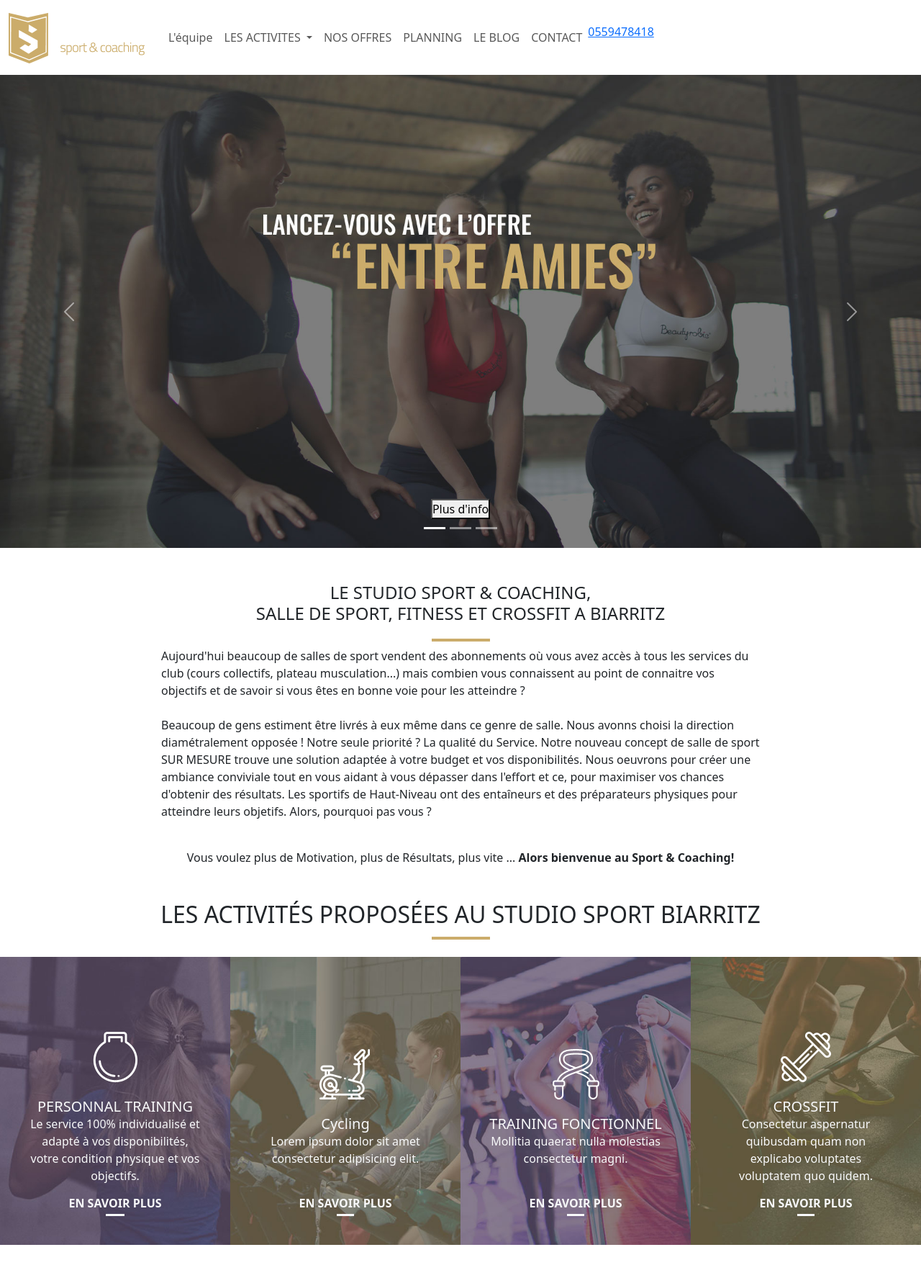
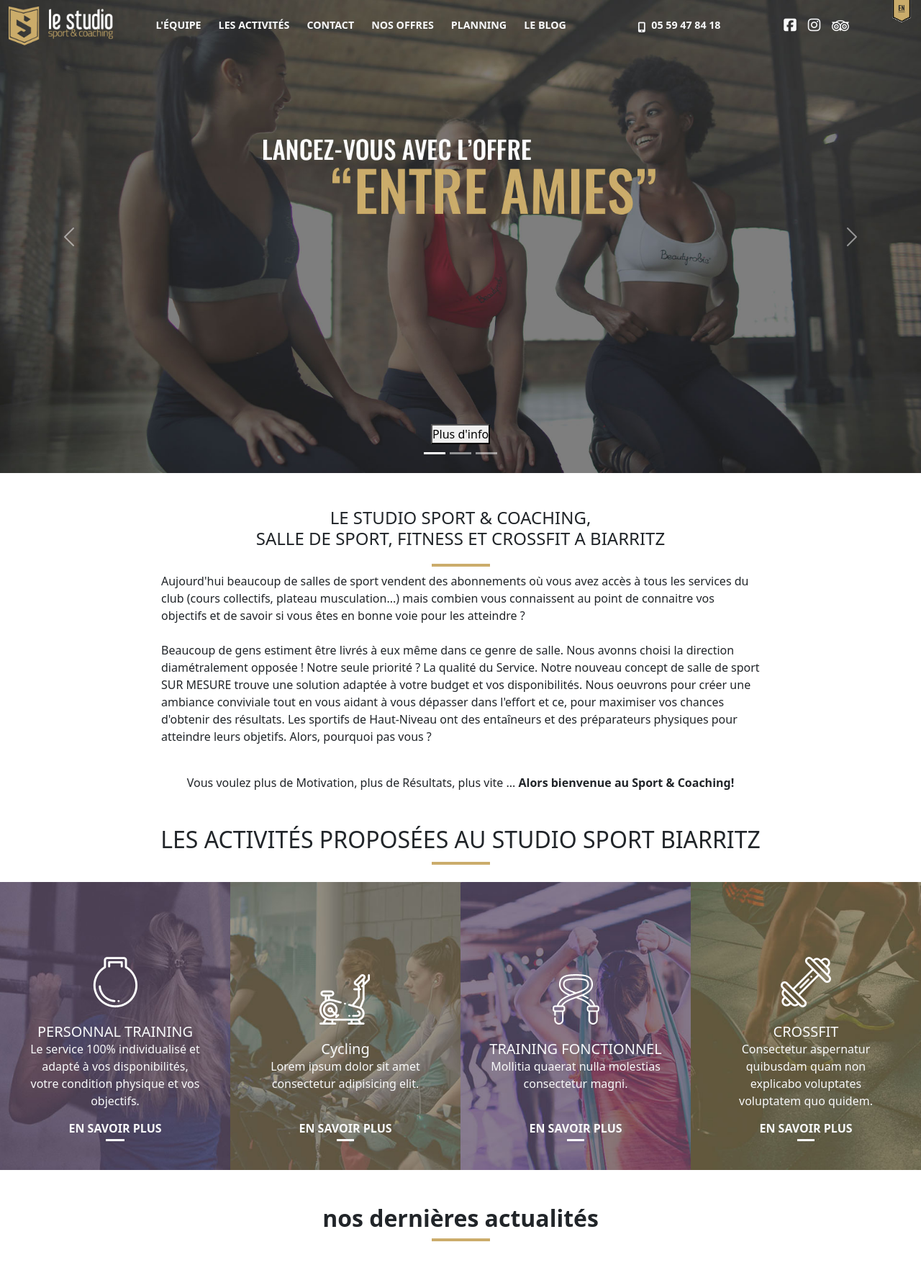
Before and after one commit to Yoann-SCELLIER/Projet-Sport, a PHP site: page / in a window 1280 px wide. Shown: the top 1775 px of the page at 72% size. Run offline with PHP 8.4, Linux system fonts and the light colour scheme; some libraries are stand-ins or nearby versions.

Commit message:
navbar terminée

```diff
--- a/CSS/style.css
+++ b/CSS/style.css
@@ -36,20 +36,27 @@
    text-align: end !important;
 }
 
-/*padding*/
+/* --- padding --- */
 .px-lg-6 {
    padding-right: 14rem !important;
    padding-left: 14rem !important;
 }
 
-/* FOND HTML */
-
-/* FOOTER */
-
 .p-10 {
    padding: 5rem;
 }
 
+/* FOND HTML */
+
+/* --- Footer--- */
+footer a:hover {
+   color: rgb(191, 148, 92) !important;
+}
+
+/* --- FIN Footer--- */
+
+
+/* --- Couleurs--- */
 .bg-gray {
    background-color: rgb(56, 55, 55);
 }
@@ -58,18 +65,9 @@
    background-color: rgb(216, 205, 205);
 }
 
+/* --- FIN Couleurs--- */
 
 
-footer a:hover {
-   color: rgb(191, 148, 92) !important;
-}
-
-/* .foot-hr::before {
-   content: '';
-   width: 10%;
-   border-bottom: 3px solid #ccc;
-   margin-right: 0.5em;
-  } */
 
 /* ---------- Section Activités ----------  */
 #act1 {
@@ -131,10 +129,6 @@ footer a:hover {
 /* ---------- FIN Section Activités ----------  */
 
 /* ---------- Section Actualités ----------  */
-
-
-
-
 .plus-hr a::after {
    content: '';
    border-bottom: solid;
@@ -148,9 +142,9 @@ footer a:hover {
    width: 100%;
 }
 
-.ending {
-   background: red;
-}
+
+/* ---------- FIN Section Actualités ----------  */
+
 /* boutton formulaire */
 
 .btn-form {
@@ -185,3 +179,54 @@ footer a:hover {
    border-radius: var(--bs-btn-border-radius);
    background-color: var(--bs-btn-bg);
 }
+
+/* --- navbar --- */
+
+.fs-xx {
+   font-size: calc(4px + 0.8vw )!important;
+
+}
+
+.w-xx {
+   width: calc(50px + 8vw  )!important ;
+   height: auto;
+}
+
+.w-bb {
+   width:  3vw !important ;
+}
+
+.navbar-toggler {
+   border: solid 1px !important;
+   color: #CBAC6B !important;
+   background-color: #CBAC6B !important;
+}
+
+.dropdown-menu {
+   border-radius: 0 !important;
+   background-color: black !important;
+}
+
+.dropdown-menu .dropdown-item:hover {
+   background-color: transparent !important;
+}
+
+.dropdown-content a:hover {
+   background-color: transparent;
+}
+
+
+
+.navbar-nav .nav-item:hover  {
+   background-color: #CBAC6B ;
+}
+
+header nav .dropdown-menu .dropdown-item a:hover {
+   color: #CBAC6B !important;
+}
+
+
+.navbar-nav .nav-item {
+   box-sizing: border-box;
+}
+/* --- FIN navbar --- */
--- a/index.html
+++ b/index.html
@@ -13,74 +13,76 @@
 
 <body>
 
-  <header class="header">
-    <nav class="navbar navbar-expand-lg navbar-light">
-      <div class="container-fluid">
-        <a class="navbar-brand" href="#"><img src="assets/img/icons/logo.png" /></a>
-        <button class="navbar-toggler" type="button" data-bs-toggle="collapse" data-bs-target="#navbarSupportedContent"
-          aria-controls="navbarSupportedContent" aria-expanded="false" aria-label="Toggle navigation">
+  <header>
+
+    <!-- bootstrap 5.3 navbar  -->
+
+    <nav class="navbar navbar-expand-lg position-absolute z-3 w-100 " aria-label="Thirteenth navbar example ">
+      <div class=" container-fluid position-absolute top-0">
+
+        <button class="navbar-toggler fs-xx" type="button" data-bs-toggle="collapse" data-bs-target="#navbarsExample11"
+          aria-controls="navbarsExample11" aria-expanded="false" aria-label="Toggle navigation">
           <span class="navbar-toggler-icon"></span>
         </button>
-        <div class="collapse navbar-collapse" id="navbarSupportedContent">
-          <ul class="navbar-nav me-auto mb-2 mb-lg-0">
-            <li class="nav-item dropdown">
-              <a class="nav-link" aria-current="page" href="#">L'équipe</a>
+        <a class="navbar-brand w-xx " href="index.html">
+          <img class="img-fluid " src="assets/img/icons/logo.png" alt="">
+        </a>
+
+        <div class="collapse navbar-collapse d-lg-flex justify-content-between  ps-3 " id="navbarsExample11">
+
+          <ul class="ps-2 navbar-nav justify-content-center align-items-start text-light ">
+            <li class="nav-item h-75 d-flex align-items-end ">
+              <a class="nav-link text-light fw-bold fs-xx   pt-2 mx-1  " aria-current="page" href="404.html" target="_blank">L'ÉQUIPE</a>
             </li>
-            <li class="nav-item dropdown">
-              <a class="nav-link dropdown-toggle" href="#" id="navbarDropdown" role="button" data-bs-toggle="dropdown"
-                aria-expanded="false">
-                LES ACTIVITES
-              </a>
-              <ul class="dropdown-menu" aria-labelledby="navbarDropdown">
-                <li><a class="dropdown-item" href="#">le cycling</a></li>
-                <li>
-                  <a class="dropdown-item" href="activité.html">le training fonctionnel</a>
+            <li class="nav-item h-75 d-flex align-items-end position-relative">
+              <a class="nav-link text-light fw-bold fs-xx mx-1" href="#" data-bs-toggle="dropdown"
+                aria-expanded="false">LES ACTIVITÉS</a>
+              <ul class="dropdown-menu mt-0 start-0 position-absolute">
+                <li class="dropdown-item fs-xx"><a class="text-light fw-bold text-decoration-none" href="404.html" target="_blank">LE
+                    CYCLING</a>
                 </li>
-                <li><a class="dropdown-item" href="#">le crossfit</a></li>
-                <li>
-                  <a class="dropdown-item" href="#">personnal training- coach personnel</a>
+                <li class="dropdown-item text-light fw-bold fs-xx "><a class="text-light fw-bold text-decoration-none"
+                    href="404.html" target="_blank">LE TRAINING FONCTIONNEL</a></li>
+                <li class="dropdown-item text-light fw-bold fs-xx"><a class="text-light fw-bold text-decoration-none"
+                    href="404.html" target="_blank">LE CROSSFIT</a></li>
+                <li class="dropdown-item text-light fw-bold fs-xx"><a class="text-light fw-bold text-decoration-none"
+                    href="404.html" target="_blank">PERSONNAL TRAINNING - COACH PERSONNEL</a></li>
+              </ul>
+            <li class="nav-item h-75  d-flex align-items-end">
+              <a class="nav-link text-light fw-bold fs-xx mx-1" href="contact.html">CONTACT</a>
+            </li>
+            <li class="nav-item h-75 d-flex align-items-end">
+              <a class="nav-link text-light fw-bold fs-xx mx-1" aria-current="page" href="404.html" target="_blank">NOS OFFRES</a>
+            </li>
+            <li class="nav-item h-75 d-flex align-items-end">
+              <a class="nav-link text-light fw-bold fs-xx mx-1" aria-current="page" href="404.html" target="_blank">PLANNING</a>
+            </li>
+            <li class="nav-item h-75 d-flex align-items-end">
+              <a class="nav-link text-light fw-bold fs-xx mx-1" aria-current="page" href="404.html" target="_blank">LE BLOG</a>
+            </li>
+
             </li>
           </ul>
-            </li>
-            <li class="nav-item dropdown">
-              <a class="nav-link" aria-current="page" href="#">NOS OFFRES</a>
-            </li>
-            <li class="nav-item dropdown">
-              <a class="nav-link" aria-current="page" href="#">PLANNING</a>
-            </li>
-            <li class="nav-item dropdown">
-              <a class="nav-link" aria-current="page" href="#">LE BLOG</a>
-            </li>
-            <li class="nav-item dropdown">
-              <a class="nav-link" aria-current="page" href="contact.html">CONTACT</a>
-            </li>
-            <li class="nav-item dropdown">
-              <ul class="navbar-nav me-auto mb-2 mb-lg-0">
-                <!-- <ul class="d-flex"> -->
-                <li class="li me-2">
-                  <a href="">0559478418</a>
-                </li>
-                <li class="li li me-2">
-                  <a href=""><i class="bx bxl-facebook-square"></i></a>
-                </li>
-                <li class="li li me-2">
-                  <a href=""><i class="bx bxl-instagram"></i></a>
-                </li>
 
-              </ul>
-            </li>
-          </ul>
+          <div class="text-light fw-bold fs-xx d-flex align-items-end justify-content-start ">
+            <i class="fa-solid fa-mobile-screen-button me-2"></i>
+            05 59 47 84 18
+          </div>
+
+
+          <div class="d-flex align-items-center justify-content-start">
+
+            <a href="https://www.facebook.com/" class="fs-5 me-3 fs-xx"><i class="fa-brands fa-square-facebook text-light"></i></a>
+            <a href="https://www.instagram.com/" class="fs-5 me-3 fs-xx"><i class="fa-brands fa-instagram text-light"></i></a>
+            <!-- <div> Icons made by <a href="https://www.freepik.com" title="Freepik"> Freepik </a> from <a href="https://www.flaticon.com/" title="Flaticon">www.flaticon.com'</a></div> -->
+            <a href="https://www.tripadvisor.com/" class="mt-2" ><img src="assets/img/icons/tripadvisor.png" alt=""></a>
+          </div>
+          <div>
+            <img class="position-absolute top-0 end-0 me-2 w-bb" src="assets/img/icons/image_logo_EN1.gif" alt="banner">
+          </div>
+
         </div>
       </div>
-
-      <!-- <li class="nav-item dropdown">
-        <a class="nav-link" aria-current="page" href="#"
-          >&#128241;0559478418</a
-        >
-      </li>
-      <li class="nav-item dropdown">
-        <a class="nav-link" aria-current="page" href="#"><i class='bx bxl-facebook-square'></i><i class='bx bxl-instagram'></i></a>
-      </li> -->
     </nav>
   </header>
   <div id="carouselExampleCaptions" class="carousel slide cover" data-bs-ride="carousel">
@@ -124,52 +126,6 @@
     </button>
   </div>
 
-  <script src="https://cdn.jsdelivr.net/npm/bootstrap@5.0.2/dist/js/bootstrap.bundle.min.js"
-    integrity="sha384-MrcW6ZMFYlzcLA8Nl+NtUVF0sA7MsXsP1UyJoMp4YLEuNSfAP+JcXn/tWtIaxVXM"
-    crossorigin="anonymous"></script>
-  <script src="JS/main.js"></script>
-  <script src="JS/validation.js"></script>
-</body>
-
-</html>
-<!-- <div id="carouselExampleCaptions" class="carousel slide" data-bs-ride="carousel">
-      <div class="carousel-indicators">
-        <button type="button" data-bs-target="#carouselExampleCaptions" data-bs-slide-to="0" class="active" aria-current="true" aria-label="Slide 1"></button>
-        <button type="button" data-bs-target="#carouselExampleCaptions" data-bs-slide-to="1" aria-label="Slide 2"></button>
-        <button type="button" data-bs-target="#carouselExampleCaptions" data-bs-slide-to="2" aria-label="Slide 3"></button>
-      </div>
-      <div class="carousel-inner">
-        <div class="carousel-item active">
-          <img src="..." class="d-block w-100" alt="...">
-          <div class="carousel-caption d-none d-md-block">
-            <h5>First slide label</h5>
-            <p>Some representative placeholder content for the first slide.</p>
-          </div>
-        </div>
-        <div class="carousel-item">
-          <img src="..." class="d-block w-100" alt="...">
-          <div class="carousel-caption d-none d-md-block">
-            <h5>Second slide label</h5>
-            <p>Some representative placeholder content for the second slide.</p>
-          </div>
-        </div>
-        <div class="carousel-item">
-          <img src="..." class="d-block w-100" alt="...">
-          <div class="carousel-caption d-none d-md-block">
-            <h5>Third slide label</h5>
-            <p>Some representative placeholder content for the third slide.</p>
-          </div>
-        </div>
-      </div>
-      <button class="carousel-control-prev" type="button" data-bs-target="#carouselExampleCaptions" data-bs-slide="prev">
-        <span class="carousel-control-prev-icon" aria-hidden="true"></span>
-        <span class="visually-hidden">Previous</span>
-      </button>
-      <button class="carousel-control-next" type="button" data-bs-target="#carouselExampleCaptions" data-bs-slide="next">
-        <span class="carousel-control-next-icon" aria-hidden="true"></span>
-        <span class="visually-hidden">Next</span>
-      </button>
-    </div> -->
 
   <section id="introduction" class=" container-fluid px-lg-6 mt-5">
     <div class="text-center" class="test">
@@ -211,7 +167,8 @@
           <div class="card-body w-75 position-absolute top-50 start-50 translate-middle  text-light item">
             <img class="p-3 " src="assets/img/icons/activities-icons/icon_poids.png" alt="">
             <h5 class="card-title">PERSONNAL TRAINING</h5>
-          <p class="card-text">Le service 100% individualisé et adapté à vos disponibilités, votre condition physique et
+            <p class="card-text">Le service 100% individualisé et adapté à vos disponibilités, votre condition physique
+              et
               vos objectifs.</p>
 
           </div>
@@ -229,8 +186,8 @@
             <p class="card-text">Lorem ipsum dolor sit amet consectetur adipisicing elit.</p>
           </div>
           <div class="position-absolute act-hr "><a
-            class="row flex-column align-items-center p-0 m-0 text-decoration-none text-light fw-bold " href="404.html"
-            target="_blank">EN
+              class="row flex-column align-items-center p-0 m-0 text-decoration-none text-light fw-bold "
+              href="404.html" target="_blank">EN
               SAVOIR PLUS</a>
           </div>
 
@@ -242,8 +199,8 @@
             <p class="card-text">Mollitia quaerat nulla molestias consectetur magni.</p>
           </div>
           <div class="position-absolute act-hr "><a
-            class="row flex-column align-items-center p-0 m-0 text-decoration-none text-light fw-bold " href="404.html"
-            target="_blank">EN
+              class="row flex-column align-items-center p-0 m-0 text-decoration-none text-light fw-bold "
+              href="404.html" target="_blank">EN
               SAVOIR PLUS</a>
           </div>
 
@@ -252,11 +209,12 @@
           <div class="card-body w-75 position-absolute top-50 start-50 translate-middle text-light">
             <img class="p-3 " src="assets\img\icons\activities-icons\icon_alter.png" alt="">
             <h5 class="card-title">CROSSFIT</h5>
-          <p class="card-text">Consectetur aspernatur quibusdam quam non explicabo voluptates voluptatem quo quidem.</p>
+            <p class="card-text">Consectetur aspernatur quibusdam quam non explicabo voluptates voluptatem quo quidem.
+            </p>
           </div>
           <div class="position-absolute act-hr "><a
-            class="row flex-column align-items-center p-0 m-0 text-decoration-none text-light fw-bold " href="404.html"
-            target="_blank">EN
+              class="row flex-column align-items-center p-0 m-0 text-decoration-none text-light fw-bold "
+              href="404.html" target="_blank">EN
               SAVOIR PLUS</a>
           </div>
 
@@ -333,7 +291,7 @@
               voluptates
               recusandae ab cupiditate obcaecati architecto asperiores illo, assumenda repellendus vel
               atque neque minus amet iure dignissimos excepturi odio nesciunt?</p>
-          <div class=" plus-hr w-45"><a
+            <div class="plus-hr w-45"><a
                 class="row flex-column align-items-start mx-auto text-decoration-none fw-bold w-100 text-dark"
                 href="404.html" target="_blank">LIRE LA SUITE</a>
             </div>
@@ -472,7 +430,7 @@
         <!--FIN-->
       </div>
 
-    <div class="ending d-flex justify-content-center align-items-center text-end p-4 m-0 g-0 bg-dark text-light">
+      <div class=" d-flex justify-content-center align-items-center text-end p-4 m-0 g-0 bg-dark text-light">
         <p>Un site créé par<br>
           <span class="fw-bold">L'AGENCE 364 COM'</span>
         </p>
@@ -484,7 +442,9 @@
 
   <script src="JS\main.js"></script>
   <script src="https://cdn.jsdelivr.net/npm/bootstrap@5.3.2/dist/js/bootstrap.bundle.min.js"
-  integrity="sha384-C6RzsynM9kWDrMNeT87bh95OGNyZPhcTNXj1NW7RuBCsyN/o0jlpcV8Qyq46cDfL" crossorigin="anonymous"></script>
+    integrity="sha384-C6RzsynM9kWDrMNeT87bh95OGNyZPhcTNXj1NW7RuBCsyN/o0jlpcV8Qyq46cDfL"
+    crossorigin="anonymous"></script>
+  <script src="https://kit.fontawesome.com/fbfd4dc124.js" crossorigin="anonymous"></script>
 </body>
 
 </html>
```
Also changed, not shown: assets/img/icons/facebook.png, assets/img/icons/image_logo_EN1.gif (added), assets/img/icons/instagram.png (added), assets/img/icons/tripadvisor.png (added). Lines whose indentation alone changed are shown as unchanged.
